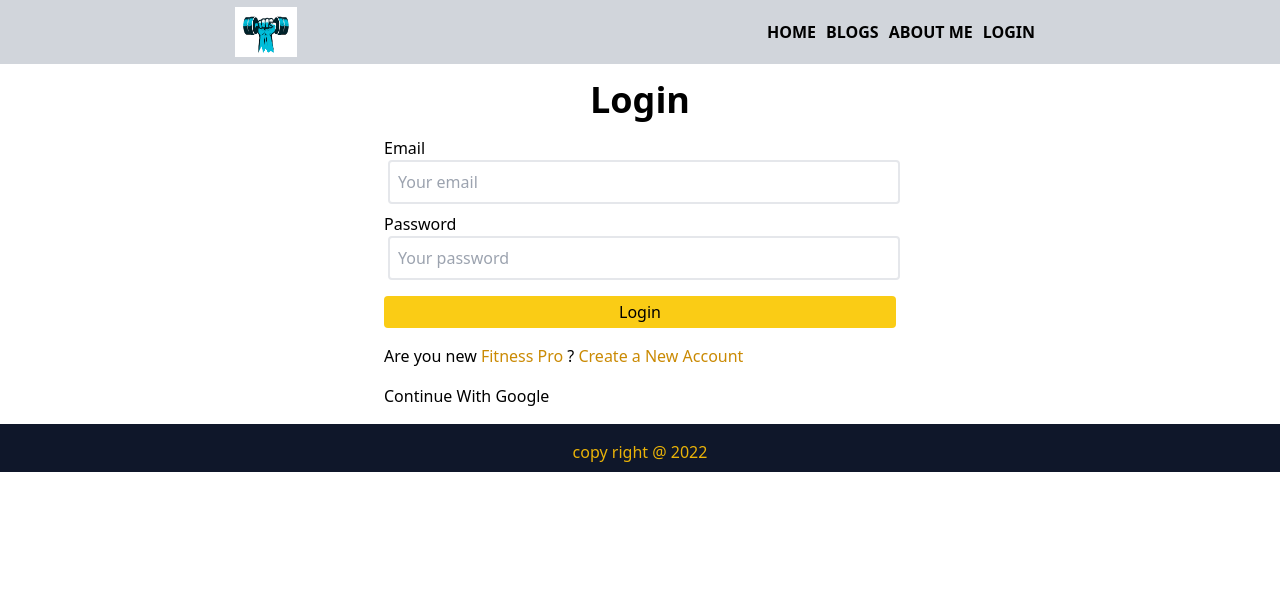
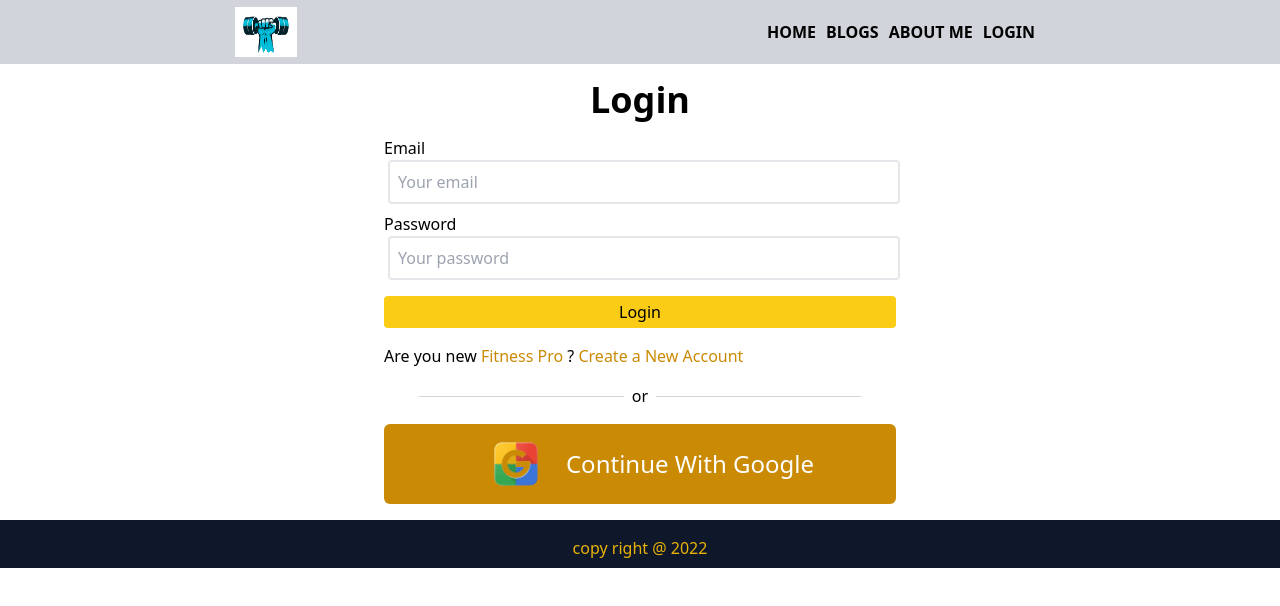
Before and after one commit to ronymia/Fitness-Pro-With-ReactJS, a React (Create React App) app: page /login in a window 1280 px wide. Shown: the top 606 px of the page. Built offline with nearby package versions, Linux system fonts and the light colour scheme; no server answers.

Commit message:
social login design

```diff
--- a/src/Components/Shared/SocialLogin/SocialLogin.js
+++ b/src/Components/Shared/SocialLogin/SocialLogin.js
@@ -2,6 +2,7 @@ import React from 'react';
 import { useSignInWithGoogle } from 'react-firebase-hooks/auth';
 import { useLocation, useNavigate } from 'react-router-dom';
 import auth from '../../../firebase.init';
+import googleLogo from '../../../images/googleLogo.png'
 
 const SocialLogin = () => {
     const [signInWithGoogle, user, loading, error] = useSignInWithGoogle(auth);
@@ -10,13 +11,6 @@ const SocialLogin = () => {
     const location = useLocation();
     const from = location.state?.from?.pathname || '/';
 
-    if (error) {
-        return (
-            <div>
-                <p>Error: {error.message}</p>
-            </div>
-        );
-    }
     if (loading) {
         return <p>Loading...</p>;
     }
@@ -25,10 +19,22 @@ const SocialLogin = () => {
     }
 
     return (
-        <div>
+        <div className=''>
+            <div className="flex justify-center items-center gap-2 my-4">
+                <div className="bg-gray-300 h-[1px] w-2/5"></div>
+                <p>or</p>
+                <div className="bg-gray-300 h-[1px] w-2/5"></div>
+            </div>
             <button
                 onClick={() => signInWithGoogle()}
-            >Continue With Google</button>
+                className="bg-yellow-600 w-full rounded-md h-[80px] flex justify-center items-center">
+                <div className="flex items-center">
+                    <img className='h-[100px]' src={googleLogo} alt="" />
+                    <div className="">
+                        <span className='text-2xl text-white'>Continue With Google</span>
+                    </div>
+                </div>
+            </button>
         </div>
     );
 };
```
Also changed, not shown: src/images/googleLogo.png (added).
